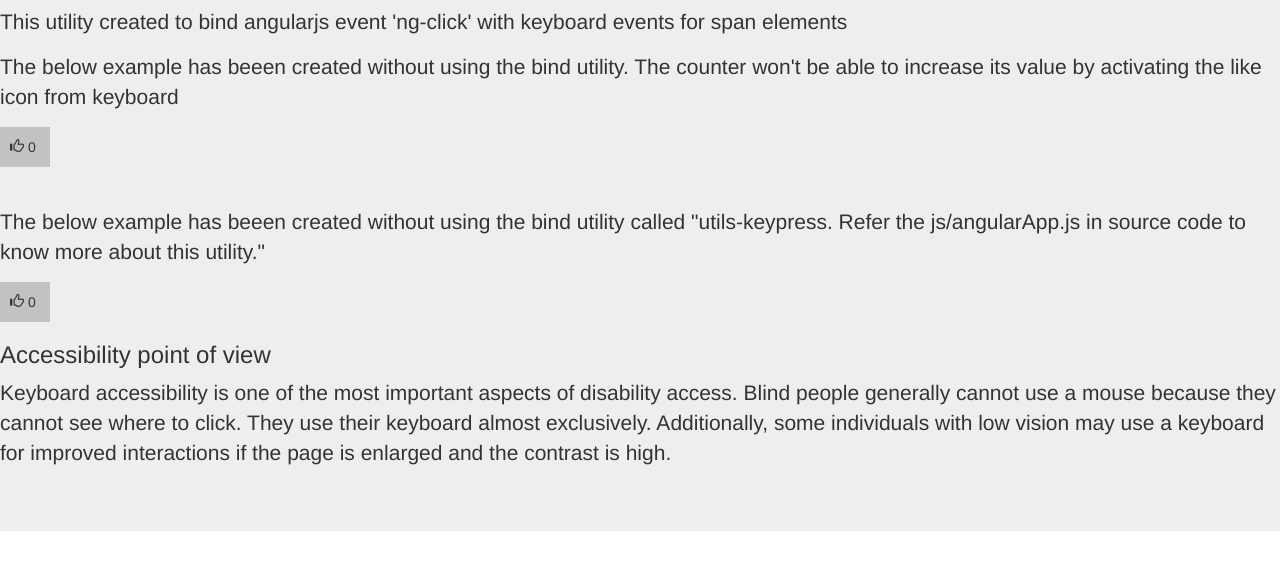
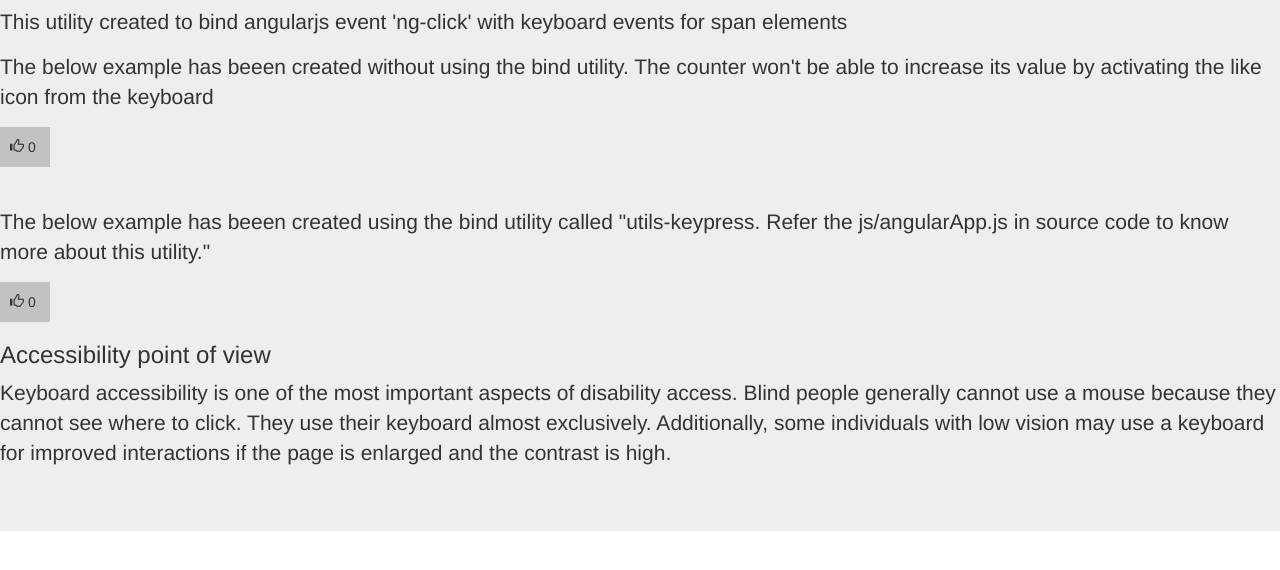
Before and after one commit to rajesh-babu/ui-utilities, a plain HTML site: page angularjs_bindHandlers/index.html in a window 1280 px wide. Shown: the part 104-674 px from the top of the page. Drawn offline with nearby package versions, Linux system fonts and the light colour scheme.

Commit message:
Update index.html

```diff
--- a/angularjs_bindHandlers/index.html
+++ b/angularjs_bindHandlers/index.html
@@ -10,14 +10,14 @@
 		<div class="jumbotron">
 		<h2>Bind keyboard event with Angularjs's 'ng-click' event</h2>
 		<p> This utility created to bind angularjs event 'ng-click' with keyboard events for span elements</p>
-		<p> The below example has beeen created without using the bind utility. The counter won't be able to increase its value by activating the like icon from keyboard</p>
+		<p> The below example has beeen created without using the bind utility. The counter won't be able to increase its value by activating the like icon from the keyboard</p>
 		<div style="width:50px;height:40px;background-color:#c2c2c2;padding:10px" >
 			<span class="glyphicon glyphicon-thumbs-up" tabindex="0"
 			  ng-click="add1()"></span>
 			{{count1}}
 		</div>
 		<br><br>
-		<p> The below example has beeen created without using the bind utility called "utils-keypress. Refer the js/angularApp.js in source code to know more about this utility."</p>
+		<p> The below example has beeen created using the bind utility called "utils-keypress. Refer the js/angularApp.js in source code to know more about this utility."</p>
 		<div style="width:50px;height:40px;background-color:#c2c2c2;padding:10px" >
 			<span class="glyphicon glyphicon-thumbs-up" tabindex="0"
 			  ng-click="add2()" utils-keypress></span>
```
